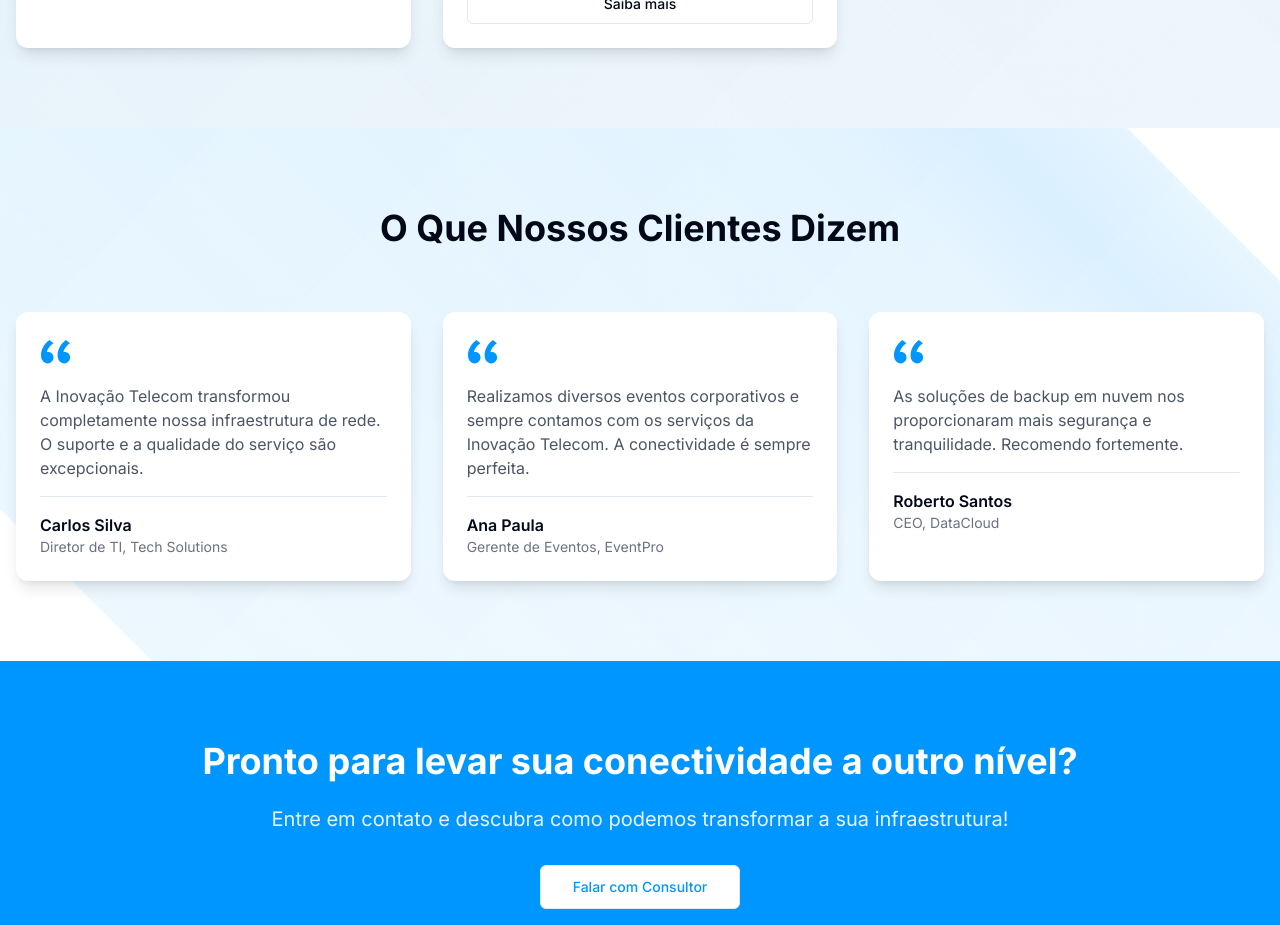
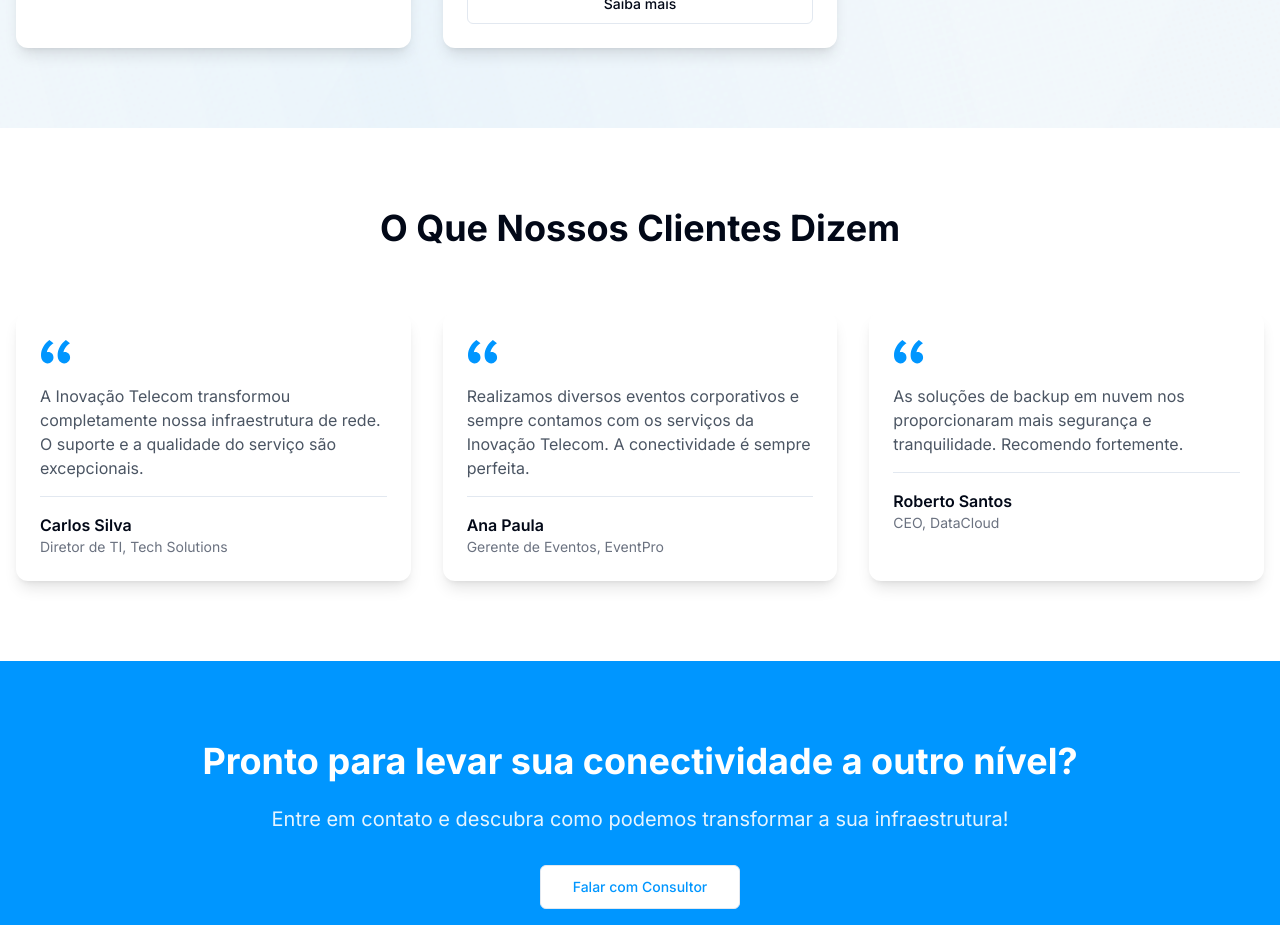
Before and after one commit to jadsonwelder/connectify-landing-pro, a React (Vite) app: page / in a window 1280 px wide. Shown: the part 2220-3145 px from the top of the page. Built offline with nearby package versions, Linux system fonts and the light colour scheme.

Commit message:
Refactor: Move fiber lines effect
The fiber lines background effect has been moved to only appear in the "Nossos Serviços" section.

```diff
--- a/src/components/sections/testimonials.tsx
+++ b/src/components/sections/testimonials.tsx
@@ -1,3 +1,4 @@
+
 export function Testimonials() {
   const testimonials = [
     {
@@ -21,12 +22,8 @@ export function Testimonials() {
   ];
 
   return (
-    <section id="depoimentos" className="relative py-20 bg-white overflow-hidden">
-      <div className="absolute inset-0 pointer-events-none">
-        <div className="fiber-lines"></div>
-      </div>
-
-      <div className="container mx-auto px-4 relative z-10">
+    <section id="depoimentos" className="relative py-20 bg-white">
+      <div className="container mx-auto px-4">
         <h2 className="text-3xl md:text-4xl font-bold text-center mb-16">
           O Que Nossos Clientes Dizem
         </h2>
--- a/src/index.css
+++ b/src/index.css
@@ -1,3 +1,4 @@
+
 @import url('https://fonts.googleapis.com/css2?family=Inter:wght@400;500;600;700&display=swap');
 
 @tailwind base;
@@ -58,32 +59,26 @@
   background:
     linear-gradient(90deg,
       transparent 0%,
-      rgba(0, 150, 255, 0.05) 45%,
-      rgba(0, 150, 255, 0.1) 50%,
-      rgba(0, 150, 255, 0.05) 55%,
+      rgba(0, 150, 255, 0.02) 45%,
+      rgba(0, 150, 255, 0.05) 50%,
+      rgba(0, 150, 255, 0.02) 55%,
       transparent 100%),
-    linear-gradient(-90deg,
+    linear-gradient(45deg,
       transparent 0%,
-      rgba(0, 150, 255, 0.05) 45%,
-      rgba(0, 150, 255, 0.1) 50%,
-      rgba(0, 150, 255, 0.05) 55%,
-      transparent 100%),
-    linear-gradient(0deg,
-      transparent 0%,
-      rgba(0, 150, 255, 0.05) 45%,
-      rgba(0, 150, 255, 0.1) 50%,
-      rgba(0, 150, 255, 0.05) 55%,
+      rgba(0, 150, 255, 0.02) 45%,
+      rgba(0, 150, 255, 0.05) 50%,
+      rgba(0, 150, 255, 0.02) 55%,
       transparent 100%);
-  background-size: 200% 200%;
-  animation: light-trails 8s linear infinite;
-  transform: rotate(45deg);
+  background-size: 300% 300%;
+  animation: light-trails 12s linear infinite;
+  transform: rotate(30deg);
 }
 
 @keyframes light-trails {
   0% {
-    background-position: 200% 200%, -200% -200%, -200% 200%;
+    background-position: 200% 200%, 200% 200%;
   }
   100% {
-    background-position: -200% -200%, 200% 200%, 200% -200%;
+    background-position: -200% -200%, -200% -200%;
   }
 }
```
